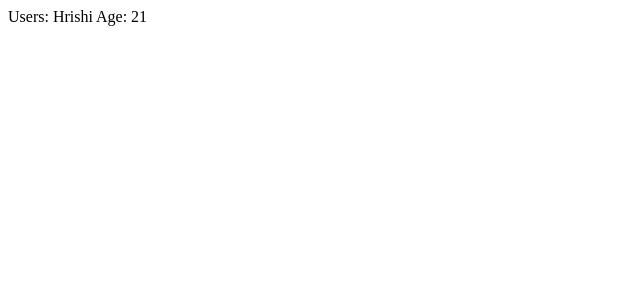
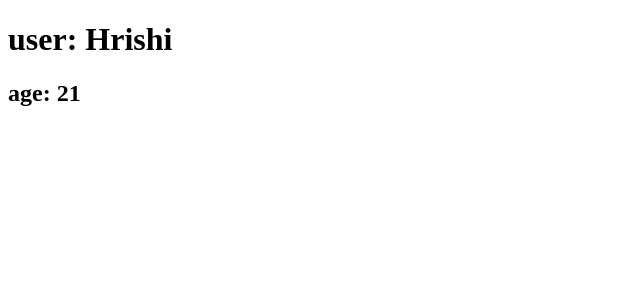
Before and after one commit to Hrisshhii/react-practice, a React (Vite) app in the folder Typescript-practice/: page / in a window 1280 px wide. Shown: the top 300 px of the page, without its empty margins (0-640 px from the left). Built offline with nearby package versions, Linux system fonts and the light colour scheme.

Commit message:
Refactor Users component to use Props type for better type safety and improve JSX structure

```diff
--- a/Typescript-practice/src/Components/Users.tsx
+++ b/Typescript-practice/src/Components/Users.tsx
@@ -1,9 +1,15 @@
+type Props={
+  name: string;
+  age: number;
+}
 
 
-
-const Users = ({name,age}:{name: string; age: number}) => {
+const Users = ({name,age}: Props) => {
   return (
-    <div>Users: {name} Age: {age}</div>
+    <>
+      <h1>user: {name}</h1>
+      <h2>age: {age}</h2>
+    </>
   )
 }
 
```
